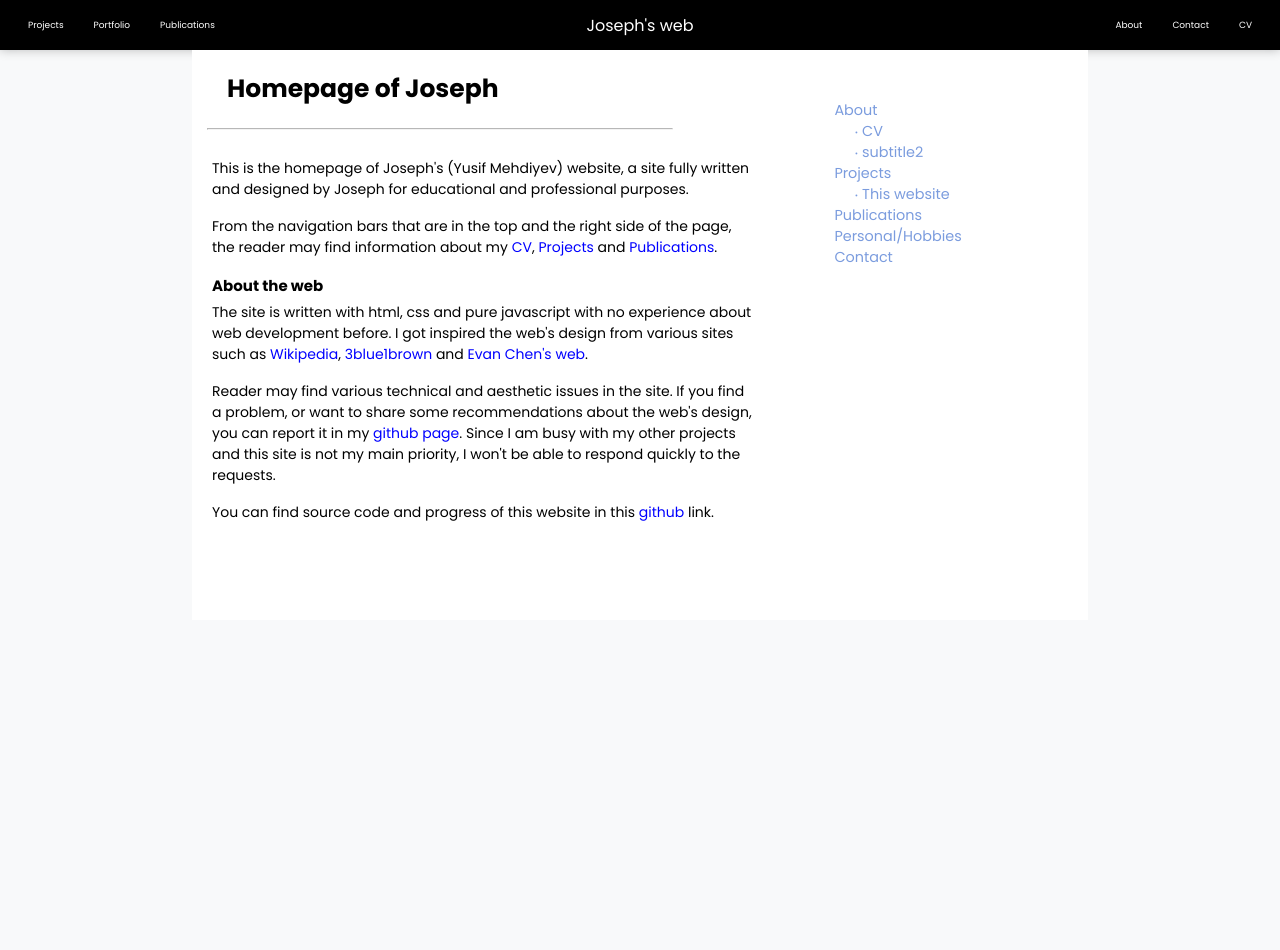
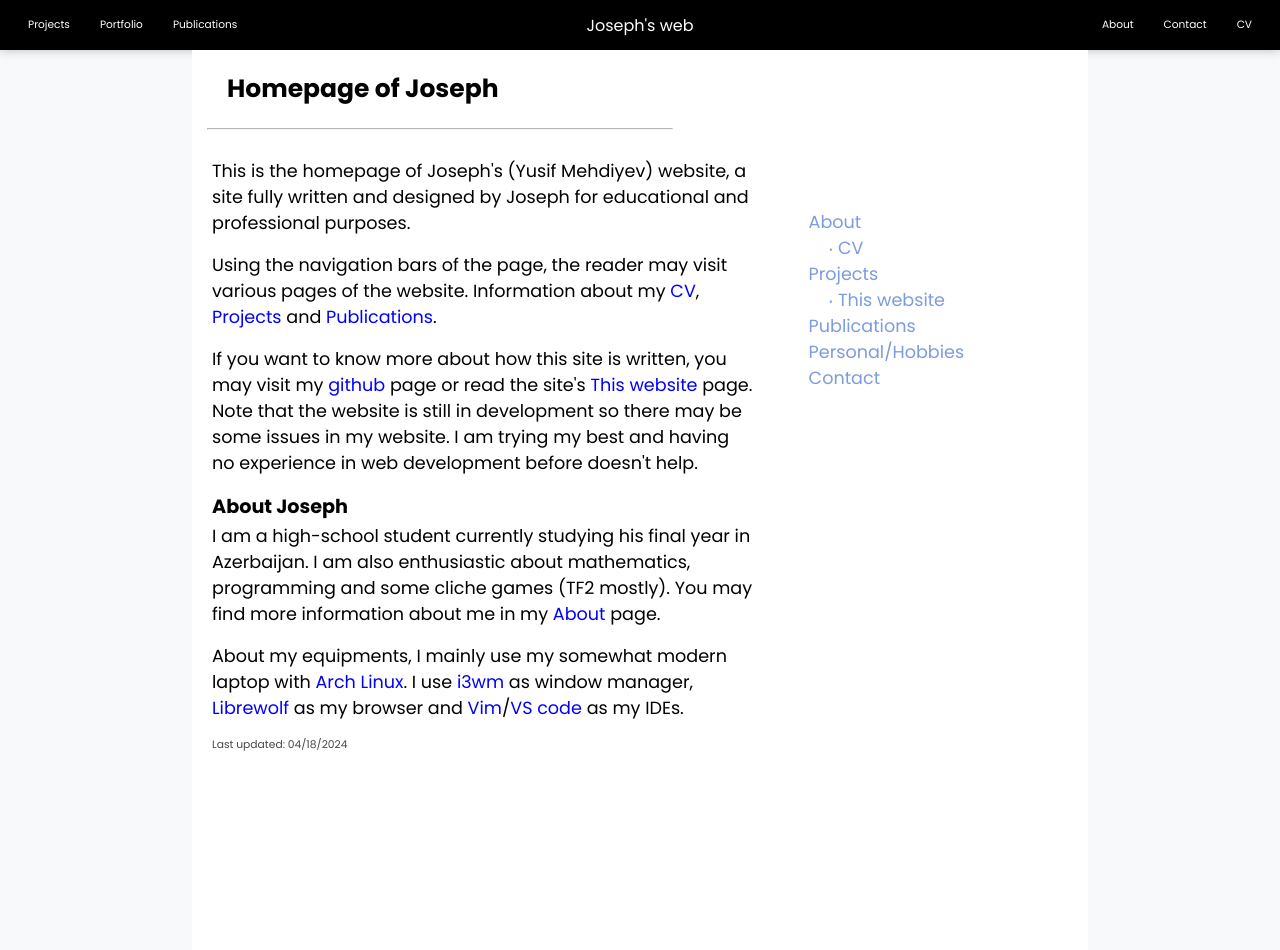
Before and after one commit to JosephMehdiyev/joseph-web, a Jekyll site: the page built from index.html, in a window 1280 px wide. Built offline with Jekyll 4.4.1, drawn with Linux system fonts in a browser that asks for light colours; before the commit the page ends 900 px from its top, so only the background shows below that.

Commit message:
current page highlighting, responsive design fixes ( still not working on telephones though), some weird issues fixed, jekyll updates for easy to generate pages and so on

```diff
--- a/_includes/navigation-right.html
+++ b/_includes/navigation-right.html
@@ -1,11 +1,14 @@
+{% assign current = page.url | prepend: '/joseph-web' %}
 <div class="right">
     <ul>
         {% for item in site.data.navigation-right %}
         <li class="lists">
-            <a class="nav-buttons" href="{{ item.link }}"> {{ item.title }}</a>
+            <a class="nav-buttons" href="{{ item.link }}" {% if current == item.link %}style="color:  rgb(108, 29, 199);"{% endif %}>
+                {{ item.title }}
+            </a>
             <ul>
                    {% for subpage in item.subpages %}
-                      <li class="list-left-margin"> <a class="nav-buttons"href="{{ subpage.sublink }}">‧ {{ subpage.subtitle }}</a> </li>
+                      <li class="list-left-margin"> <a class="nav-buttons" href="{{ subpage.sublink }}"  {% if current == subpage.sublink %}style="color:  rgb(108, 29, 199);"{% endif %}>‧ {{ subpage.subtitle }}</a> </li>
                    {% endfor %}
             </ul>
         </li>
--- a/_includes/navigation-top.html
+++ b/_includes/navigation-top.html
@@ -1,12 +1,12 @@
 <div class="header">
+    <a class="header-title" href="/joseph-web/index.html"> Joseph's web</a>
     <div class="nav">
-        <a class="header-buttons" href="/projects/main.html">Projects</a>
-        <a class="header-buttons" href="/portfolio/main.html">Portfolio</a>
-        <a class="header-buttons" href="/publications/main.html">Publications</a>
+        <a class="header-buttons" href="/joseph-web/projects/main.html">Projects</a>
+        <a class="header-buttons" href="/joseph-web/portfolio/main.html">Portfolio</a>
+        <a class="header-buttons" href="/joseph-web/publications/main.html">Publications</a>
         <div class="empty-space"></div>
-        <a class="header-title" href="/index.html"> Joseph's web</a>
-        <a class="header-buttons" href="/about/main.html">About</a>
-        <a class="header-buttons" href="/contnct/main.html">Contact</a>
-        <a class="header-buttons" href="/about/CV.pdf">CV</a>
+        <a class="header-buttons" href="/joseph-web/about/main.html">About</a>
+        <a class="header-buttons" href="/joseph-web/contact/main.html">Contact</a>
+        <a class="header-buttons" href="/joseph-web/about/CV.pdf">CV</a>
     </div>
 </div>
--- a/_sass/main.scss
+++ b/_sass/main.scss
@@ -21,6 +21,7 @@
 }
 
 .header-title {
+    transition: color 0.1s ease;
     position: absolute;
     display: flex;
     justify-content: center;
@@ -41,18 +42,16 @@
 }
 
 .header-buttons {
-    transition: color 0.2s, border 0.1s ease;
-    padding: 10px 15px;
+    transition: color 0.1s ease;
+    padding: 0.625rem 0.938rem;
     color: #fff;
     text-decoration: none;
     text-align: center;
-    font-size: 0.5625rem;
+    font-size: 0.6625rem;
     margin: auto;
 }
 .header-buttons:hover {
     color: rgb(108, 29, 199);
-    border: rgb(108, 29, 199) solid 1px;
-    border-radius: 20px;
 }
 .empty-space {
     flex-grow: 1;
@@ -64,10 +63,10 @@
     width: 70%;
     margin: auto;
     overflow: hidden;
+    min-height: 100vh;
 }
 .left {
     width:65%;
-    float: left;
 }
 
 .pagetitle {
@@ -94,20 +93,16 @@
 }
 p {
     margin-bottom: 1rem;
-    font-size: 0.875rem;
+    font-size: 1.1rem;
 }
 
 .right {
+    display: flex;
+    align-items: center;
+    justify-content: center;
     width: 25%;
     height: 500px;
-    float: right;
-    margin: 20px;
-    margin-top: 50px;
-    font-size: 0.9em;
-    margin-left: 60px;
-}
-.right.left {
-    display: inline-block;
+    font-size: 1.1rem;
 }
 
 .lists {
@@ -151,3 +146,15 @@
     color: rgb(184, 184, 184);
     margin-right: 0px;
 }
+
+
+.h2-structure {
+    margin-bottom: 0.1rem;
+    font-size: 1.2rem;
+}
+
+h6 {
+    margin-top: 1rem;
+    color: rgb(71, 71, 71);
+    font-weight: 400;
+}
--- a/index.html
+++ b/index.html
@@ -10,11 +10,11 @@
                 <hr>
                 <div class="contentwrap">
                     <p>This is the homepage of Joseph's (Yusif Mehdiyev) website, a site fully written and designed by Joseph for educational and professional purposes.</p>
-                    <p>From the navigation bars that are in the top and the right side of the page, the reader may find information about my <a href="pages/CV">CV</a>, <a href="pages/projects.html">Projects</a> and <a href="pages/publications.html"> Publications</a>.</p>
-                    <p></p>
-                    <h1 class="content-title">About the web</h1>
-                    <p>The site is written with html, css and pure javascript with no experience about web development before. I got inspired the web's design from various sites such as <a href="https://www.wikipedia.org/">Wikipedia</a>, <a href="https://www.3blue1brown.com/">3blue1brown</a> and <a href="https://web.evanchen.cc/">Evan Chen's web</a>.</p>
-                    <p>Reader may find various technical and aesthetic issues in the site. If you find a problem, or want to share some recommendations about the web's design, you can report it in my <a href="">github page</a>. Since I am busy with my other projects and this site is not my main priority, I won't be able to respond quickly to the requests.</p>
-                    <p>You can find source code and progress of this website  in this  <a href="github link here">github</a> link.</p>
+                    <p> Using the navigation bars of the page, the reader may visit various pages of the website. Information about my <a href="/joseph-web/about/CV.pdf">CV</a>, <a href="/joseph-web/projects/main.html">Projects</a> and <a href="/joseph-web/publications/main.html"> Publications</a>.</p>
+                    <p> If you want to know more about how this site is written, you may visit my  <a href="https://github.com/JosephMehdiyev/joseph-web">github</a> page or read the site's   <a href="/joseph-web/projects/web.html">This website</a> page. Note that the website is still in development so there may be some issues in my website. I am trying my best and having no experience in web development before doesn't help.  </p>
+                    <h2 class="h2-structure">About Joseph</h2>
+                    <p>I am a high-school student currently studying his final year in Azerbaijan. I am also enthusiastic about mathematics, programming and some cliche games (TF2 mostly). You may find more information about me in my <a href="/joseph-web/about/main.html">About</a> page.</p>
+                    <p> About my equipments, I mainly use my somewhat modern laptop with <a href="https://archlinux.org/">Arch Linux</a>. I use <a href="https://i3wm.org">i3wm</a> as window manager, <a href="https://librewolf.net/">Librewolf</a> as my browser and <a href="https://www.vim.org/">Vim</a>/<a href="https://code.visualstudio.com/">VS code</a> as my IDEs.</p>
+                    <h6>Last updated: 04/18/2024</h6>
                 </div>
 </div>
--- a/projects/web.html
+++ b/portfolio/main.html
@@ -9,6 +9,6 @@
                 </div>
                 <hr>
                 <div class="contentwrap">
-                    <p>Some things about web</p>
+                    <p>This main page of portfolio</p>
                 </div>
 </div>
```
Also changed, not shown: _data/navigation-right.yml (+6 -8 lines).
